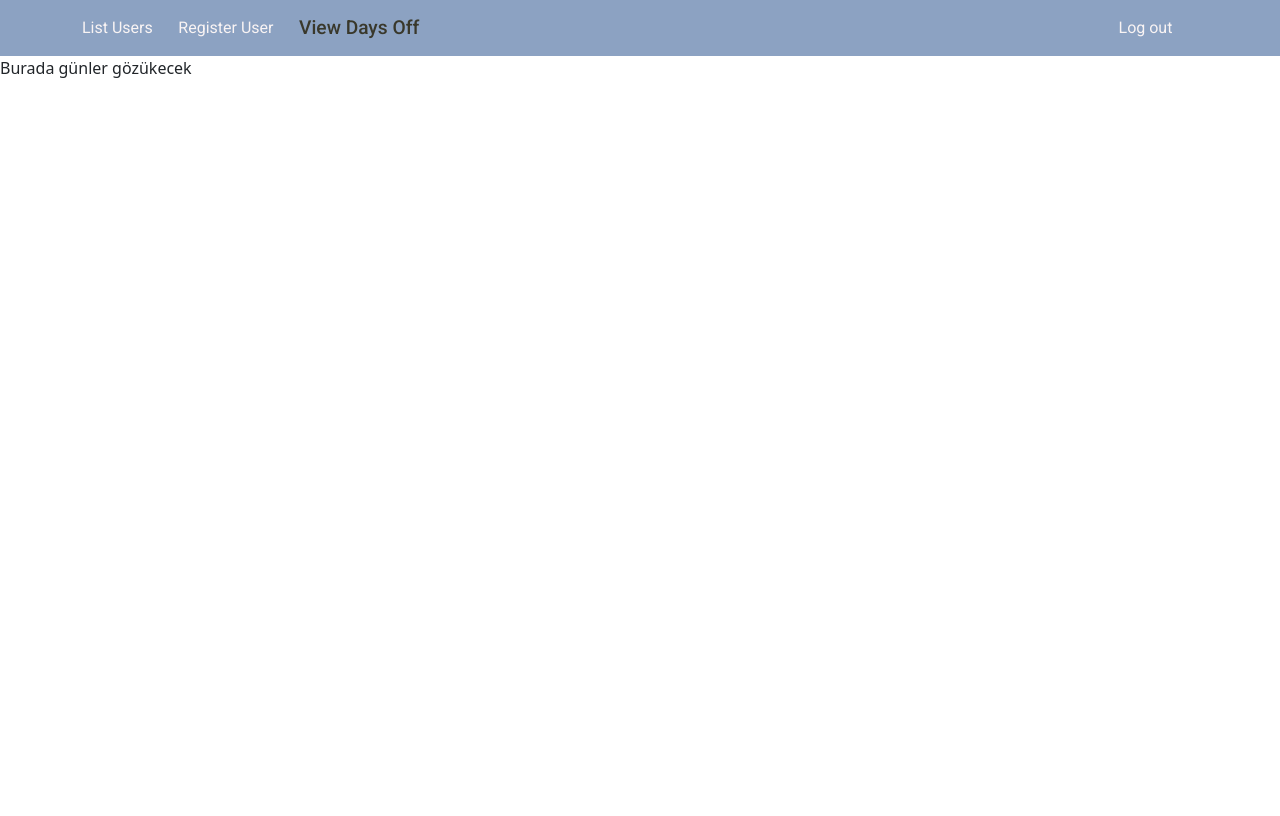
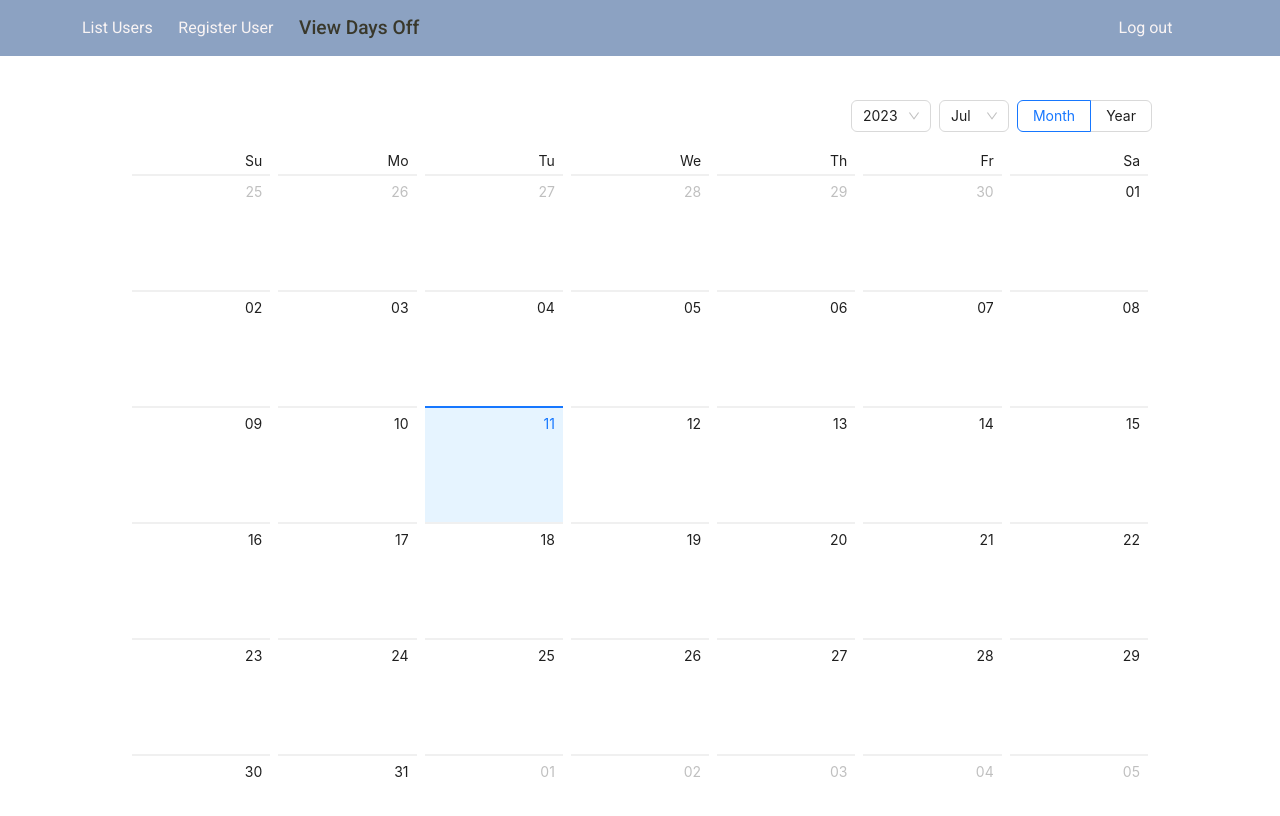
Before and after one commit to selincabuk/T2-HR-Tool-For-Leave, a React (Vite) app in the folder frontend/: page /admin/view-off in a window 1280 px wide. Shown: the top 816 px of the page. Built offline with nearby package versions, Linux system fonts and the light colour scheme.

Commit message:
calendar added

```diff
--- a/frontend/package.json
+++ b/frontend/package.json
@@ -15,6 +15,7 @@
     "@fontsource/roboto": "^5.0.5",
     "@mui/icons-material": "^5.13.7",
     "@mui/material": "^5.13.7",
+    "antd": "^5.7.0",
     "bootstrap": "^5.3.0",
     "react": "^18.2.0",
     "react-bootstrap": "^2.8.0",
--- a/frontend/src/AdminPages/AdminPages.css
+++ b/frontend/src/AdminPages/AdminPages.css
@@ -5,3 +5,9 @@
     max-height: 80vh;
     overflow: auto;
 }
+
+.calendar__holder {
+    width: 80%;
+    margin: auto;
+    margin-top: 4vh;
+}
--- /dev/null
+++ b/frontend/src/AdminPages/AdminToolComponents/CalendarForLeave.tsx
@@ -0,0 +1,14 @@
+import React from 'react';
+import { Calendar } from 'antd';
+import type { Dayjs } from 'dayjs';
+import type { CalendarMode } from 'antd/es/calendar/generateCalendar';
+
+const CalendarForLeave: React.FC = () => {
+  const onPanelChange = (value: Dayjs, mode: CalendarMode) => {
+    console.log(value.format('YYYY-MM-DD'), mode);
+  };
+
+  return <Calendar onPanelChange={onPanelChange} />;
+};
+
+export default CalendarForLeave;
--- a/frontend/src/AdminPages/AdminViewDaysPage.tsx
+++ b/frontend/src/AdminPages/AdminViewDaysPage.tsx
@@ -1,10 +1,14 @@
+import CalendarForLeave from "./AdminToolComponents/CalendarForLeave";
 import NavigationBar from "./AdminToolComponents/NavigationBar";
 
 function AdminViewDaysPage() {
   return (
     <div>
       <NavigationBar />
-        Burada günler gözükecek
+      <div className="calendar__holder">
+        <CalendarForLeave />
+      </div>
+
     </div>
   );
 }
```
Also changed, not shown: 1 other file (tests, documents, lock files or other folders).
